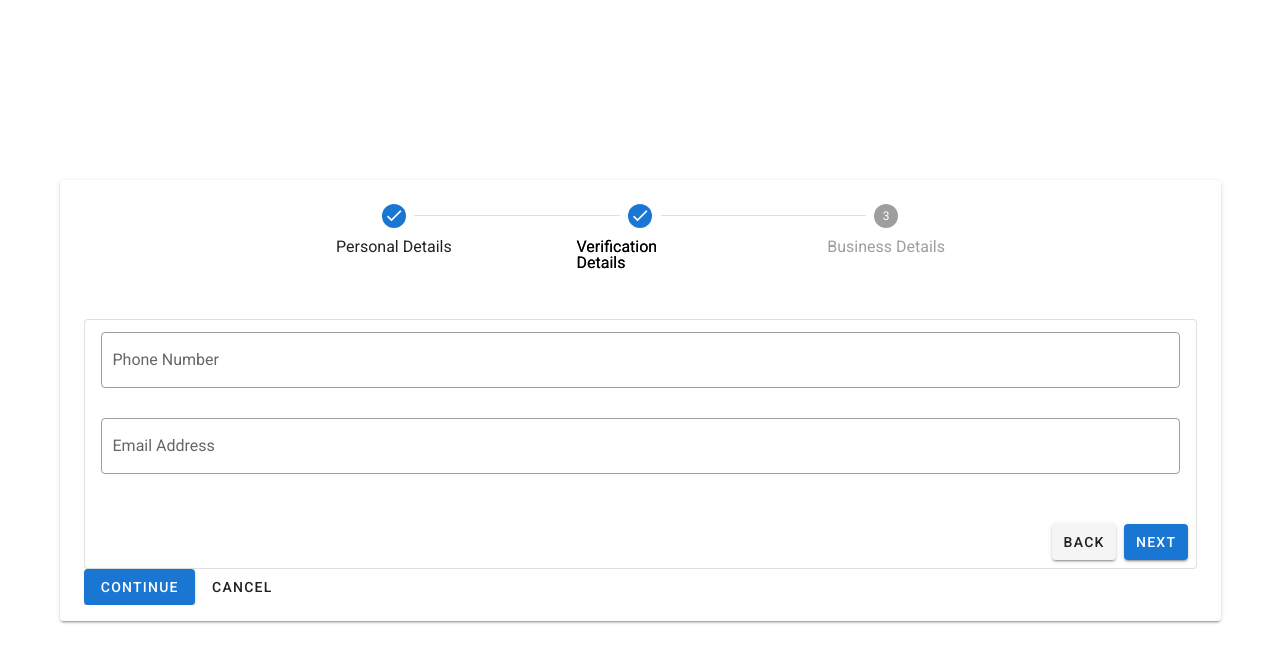
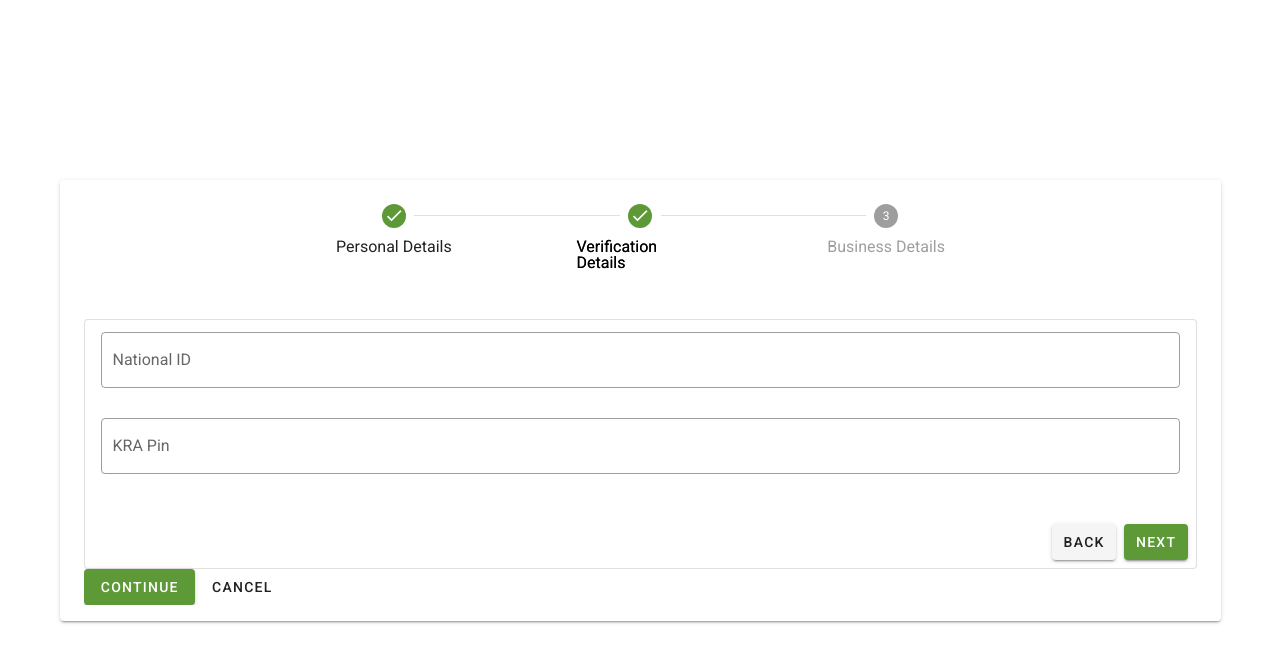
Before and after one commit to jama5262/application-form-assessment, a Vue app: page / in a window 1280 px wide. Both pictures are taken after a click on the button "CONTINUE". Shown: the top 662 px of the page. Built offline with nearby package versions, Linux system fonts and the light colour scheme.

Commit message:
Set the theme

```diff
--- a/src/components/Step1.vue
+++ b/src/components/Step1.vue
@@ -26,7 +26,7 @@
           <v-text-field
             outlined
             v-model="personalDetails.phoneNumber"
-            :rules="rules.emailRules"
+            :rules="rules.phoneNumberRules"
             label="Phone Number"
             required
           ></v-text-field>
@@ -45,7 +45,7 @@
       <!-- <v-btn :disabled="!valid" color="success" class="mr-4" @click="validate">Validate</v-btn>
       <v-btn color="error" class="mr-4" @click="reset">Reset Form</v-btn>-->
       <v-spacer></v-spacer>
-      <v-btn color="primary" :ripple="false" @click="reset">Next</v-btn>
+      <v-btn color="primary" dark outlined :ripple="false" @click="reset">Next</v-btn>
     </v-card-actions>
   </v-card>
 </template>
@@ -66,6 +66,10 @@ export default {
       ],
       lastNameRules: [
         v => !!v || "Last name is required"
+      ],
+      phoneNumberRules: [
+        v => !!v || "Last name is required",
+        v => /(\+?2547)\d{8}|(07)\d{8}/.test(v) || "Phone number must be valid"
       ],
       emailRules: [
         v => !!v || "Email address is required",
@@ -90,5 +94,19 @@ export default {
 };
 </script>
 
-<style lang="scss" scoped>
+<style scoped>
+.v-btn {
+  background-color: green;
+  border: 2px solid red;
+  border-bottom: 5px solid red;
+  border-radius: 7px
+}
+.v-btn:active {
+  background-color: green;
+  transition: none !important;
+  transform: translate(0, 1px);
+  border: 2px solid red;
+  border-bottom: 2px solid red;
+  border-radius: 7px
+}
 </style>
--- a/src/components/Step2.vue
+++ b/src/components/Step2.vue
@@ -5,16 +5,16 @@
         <v-form ref="form" v-model="valid" lazy-validation>
           <v-text-field
             outlined
-            v-model="personalDetails.phoneNumber"
-            :rules="rules.emailRules"
-            label="Phone Number"
+            v-model="verificationDetails.nationalId"
+            :rules="rules.nationalIdRules"
+            label="National ID"
             required
           ></v-text-field>
           <v-text-field
             outlined
-            v-model="personalDetails.emailAddress"
-            :rules="rules.emailRules"
-            label="Email Address"
+            v-model="verificationDetails.kraPin"
+            :rules="rules.kraPinRules"
+            label="KRA Pin"
             required
           ></v-text-field>
         </v-form>
@@ -35,23 +35,18 @@
 export default {
   data: () => ({
     valid: true,
-    personalDetails: {
-      firstName: "",
-      lastName: "",
-      phoneNumber: "",
-      emailAddress: ""
+    verificationDetails: {
+      nationalId: "",
+      kraPin: "",
     },
     rules: {
-      firstNameRules: [
-        v => !!v || "First name is required"
+      nationalIdRules: [
+        v => !!v || "Naitional ID is required",
+        v => /\d{5}/.test(v) || "National ID must be valid"
       ],
-      lastNameRules: [
-        v => !!v || "Last name is required"
+      kraPinRules: [
+        v => !!v || "KRA Pin is required"
       ],
-      emailRules: [
-        v => !!v || "Email address is required",
-        v => /.+@.+\..+/.test(v) || "Email address must be valid"
-      ]
     }
   }),
 
--- a/src/components/Step3.vue
+++ b/src/components/Step3.vue
@@ -6,28 +6,28 @@
           <v-row>
             <v-col>
               <v-text-field
-                v-model="personalDetails.firstName"
+                v-model="BusinessDetails.companyName"
                 outlined
-                :rules="rules.firstNameRules"
-                label="First Name"
+                :rules="rules.companyNameRules"
+                label="Company Name"
                 required
               ></v-text-field>
             </v-col>
             <v-col>
               <v-text-field
-                v-model="personalDetails.lastName"
+                v-model="BusinessDetails.companyLocation"
                 outlined
-                :rules="rules.lastNameRules"
-                label="Last Name"
+                :rules="rules.companyLocationRules"
+                label="Company Location"
                 required
               ></v-text-field>
             </v-col>
           </v-row>
           <v-text-field
             outlined
-            v-model="personalDetails.phoneNumber"
-            :rules="rules.emailRules"
-            label="Phone Number"
+            v-model="BusinessDetails.companyRevenue"
+            :rules="rules.companyRevenueRules"
+            label="Company Revenue"
             required
           ></v-text-field>
         </v-form>
@@ -48,23 +48,15 @@
 export default {
   data: () => ({
     valid: true,
-    personalDetails: {
-      firstName: "",
-      lastName: "",
-      phoneNumber: "",
-      emailAddress: ""
+    BusinessDetails: {
+      companyName: "",
+      companyLocation: "",
+      companyRevenue: ""
     },
     rules: {
-      firstNameRules: [
-        v => !!v || "First name is required"
-      ],
-      lastNameRules: [
-        v => !!v || "Last name is required"
-      ],
-      emailRules: [
-        v => !!v || "Email address is required",
-        v => /.+@.+\..+/.test(v) || "Email address must be valid"
-      ]
+      companyNameRules: [v => !!v || "Company name is required"],
+      companyLocationRules: [v => !!v || "Company location is required"],
+      companyRevenueRules: [v => !!v || "Company revenue is required"]
     }
   }),
 
--- a/src/components/Stepper.vue
+++ b/src/components/Stepper.vue
@@ -10,7 +10,9 @@
                   :key="`${index}-step`"
                   :complete="active > index"
                   :step="index + 1"
-                >{{ item }}</v-stepper-step>
+                >
+                  <span class="text-center">{{ item }}</span>
+                </v-stepper-step>
 
                 <v-divider v-if="(index + 1) !== steps.length" :key="index"></v-divider>
               </template>
--- a/src/plugins/vuetify.js
+++ b/src/plugins/vuetify.js
@@ -4,4 +4,11 @@ import Vuetify from 'vuetify/lib';
 Vue.use(Vuetify);
 
 export default new Vuetify({
+  theme: {
+    themes: {
+      light: {
+        primary: '#5D9937',
+      },
+    },
+  },
 });
```
